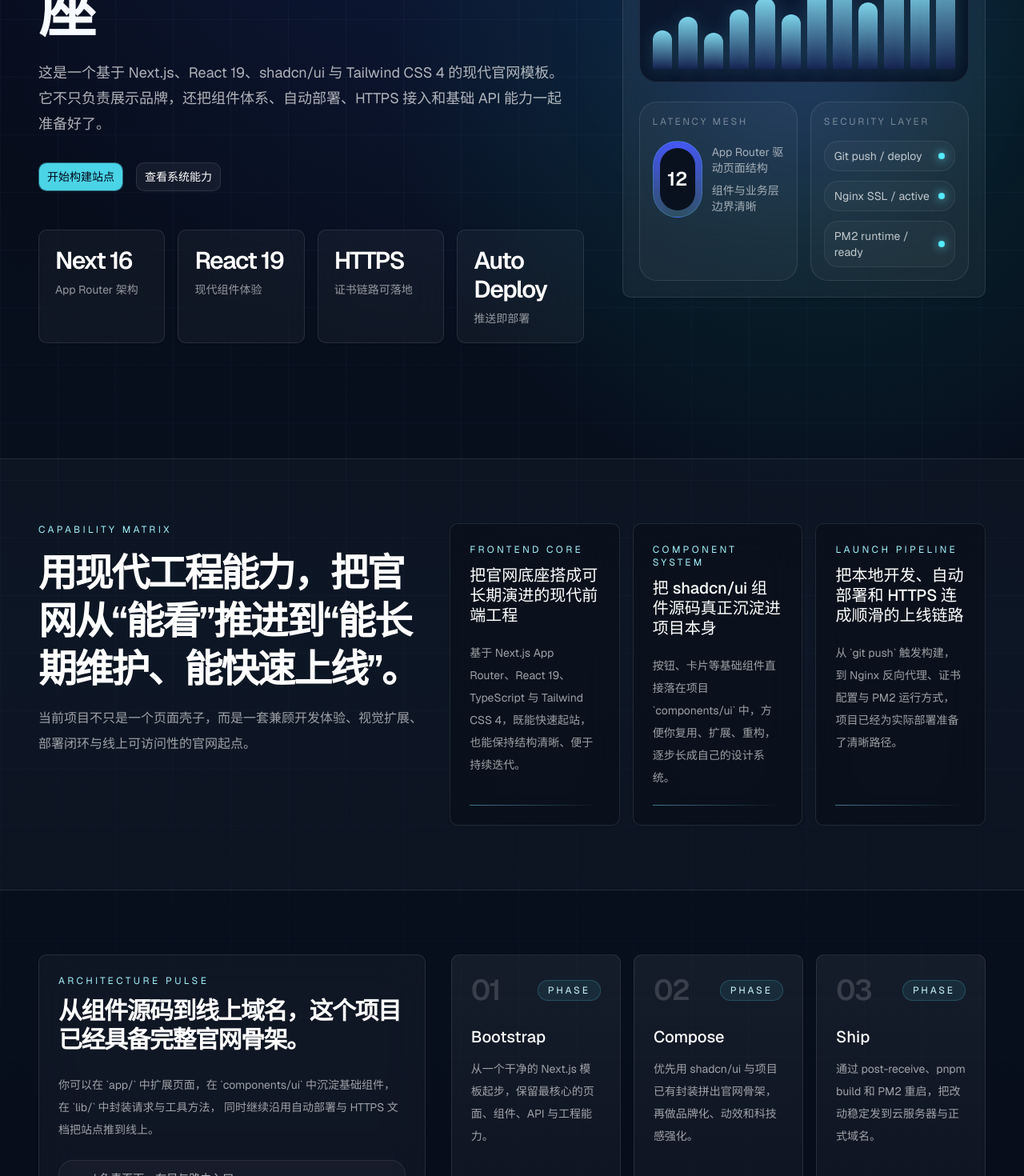
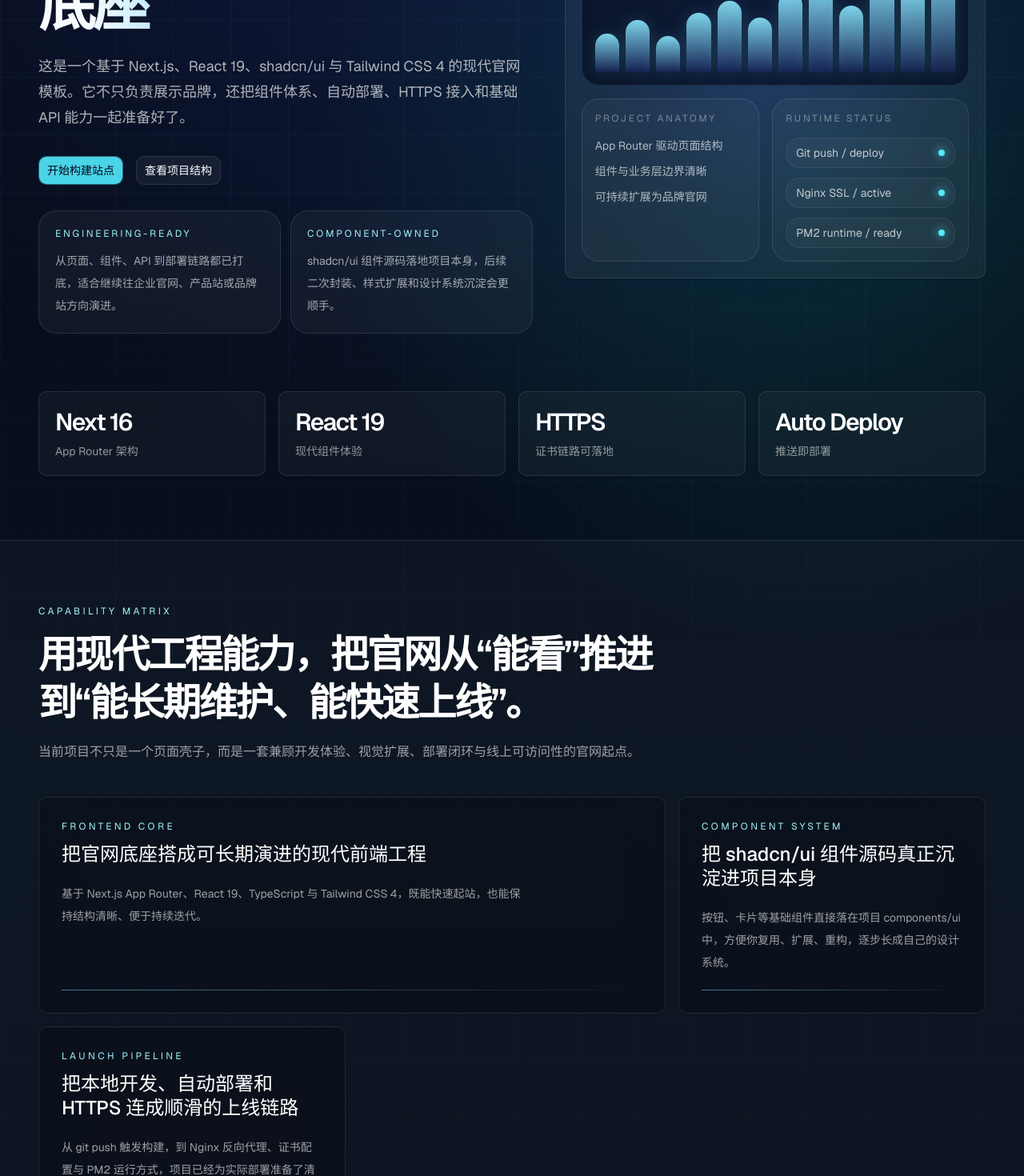
Before and after one commit to zrkun/nextjs, a Next.js app: page / in a window 1280 px wide. Shown: the part 480-1950 px from the top of the page at 80% size. Built offline with nearby package versions, Linux system fonts and the light colour scheme.

Commit message:
feat: 测试shadcn/ui

```diff
--- a/app/page.tsx
+++ b/app/page.tsx
@@ -20,13 +20,13 @@ const capabilities = [
     eyebrow: "Component System",
     title: "把 shadcn/ui 组件源码真正沉淀进项目本身",
     description:
-      "按钮、卡片等基础组件直接落在项目 `components/ui` 中，方便你复用、扩展、重构，逐步长成自己的设计系统。",
+      "按钮、卡片等基础组件直接落在项目 components/ui 中，方便你复用、扩展、重构，逐步长成自己的设计系统。",
   },
   {
     eyebrow: "Launch Pipeline",
     title: "把本地开发、自动部署和 HTTPS 连成顺滑的上线链路",
     description:
-      "从 `git push` 触发构建，到 Nginx 反向代理、证书配置与 PM2 运行方式，项目已经为实际部署准备了清晰路径。",
+      "从 git push 触发构建，到 Nginx 反向代理、证书配置与 PM2 运行方式，项目已经为实际部署准备了清晰路径。",
   },
 ];
 
@@ -34,19 +34,28 @@ const timeline = [
   {
     step: "01",
     title: "Bootstrap",
-    description: "从一个干净的 Next.js 模板起步，保留最核心的页面、组件、API 与工程能力。",
+    description: "从干净模板起步，保留页面、组件、API 与工程化能力。",
   },
   {
     step: "02",
     title: "Compose",
-    description: "优先用 shadcn/ui 与项目已有封装拼出官网骨架，再做品牌化、动效和科技感强化。",
+    description: "优先用 shadcn/ui 与项目已有封装拼出官网骨架，再做视觉强化。",
   },
   {
     step: "03",
     title: "Ship",
-    description: "通过 post-receive、pnpm build 和 PM2 重启，把改动稳定发到云服务器与正式域名。",
+    description: "通过 post-receive、pnpm build 和 PM2 重启，把改动稳定发到线上。",
   },
 ];
+
+const foundations = [
+  "app/ 负责页面、布局与路由入口",
+  "components/ui 负责沉淀可复用组件源码",
+  "lib/ 负责工具函数与 API 封装",
+  "DEPLOY / CERTIFICATE 文档负责上线链路",
+];
+
+const statusItems = ["Git push / deploy", "Nginx SSL / active", "PM2 runtime / ready"];
 
 export default function HomePage() {
   return (
@@ -54,7 +63,7 @@ export default function HomePage() {
       <div className="pointer-events-none absolute inset-0 bg-[linear-gradient(rgba(130,160,255,0.08)_1px,transparent_1px),linear-gradient(90deg,rgba(130,160,255,0.08)_1px,transparent_1px)] bg-[size:72px_72px] [mask-image:linear-gradient(180deg,rgba(255,255,255,0.8),transparent_90%)]" />
       <div className="pointer-events-none absolute inset-x-0 top-0 h-40 bg-[radial-gradient(circle_at_top,rgba(77,121,255,0.28),transparent_60%)] blur-3xl" />
 
-      <section className="relative mx-auto flex min-h-screen w-full max-w-7xl flex-col px-6 pb-16 pt-6 md:px-10 lg:px-12">
+      <section className="relative mx-auto flex min-h-screen w-full max-w-7xl flex-col px-6 pb-20 pt-6 md:px-10 lg:px-12">
         <header className="flex items-center justify-between border-b border-white/10 py-4">
           <div className="flex items-center gap-3">
             <div className="flex size-10 items-center justify-center rounded-2xl border border-cyan-400/40 bg-cyan-300/10 text-sm font-semibold tracking-[0.28em] text-cyan-200">
@@ -79,7 +88,7 @@ export default function HomePage() {
           </nav>
         </header>
 
-        <div className="grid flex-1 items-center gap-12 py-14 lg:grid-cols-[1.2fr_0.8fr] lg:py-20">
+        <div className="grid gap-10 py-14 lg:grid-cols-[1.08fr_0.92fr] lg:items-center lg:py-18">
           <div className="space-y-8">
             <div className="inline-flex items-center gap-3 rounded-full border border-cyan-300/20 bg-white/5 px-4 py-2 text-xs tracking-[0.28em] text-cyan-200 uppercase backdrop-blur">
               <span className="size-2 rounded-full bg-cyan-300 shadow-[0_0_18px_rgba(103,232,249,0.95)]" />
@@ -94,8 +103,7 @@ export default function HomePage() {
                 </span>
               </h1>
               <p className="max-w-2xl text-base leading-8 text-white/68 md:text-lg">
-                这是一个基于 Next.js、React 19、shadcn/ui 与 Tailwind CSS 4 的现代官网模板。
-                它不只负责展示品牌，还把组件体系、自动部署、HTTPS 接入和基础 API 能力一起准备好了。
+                这是一个基于 Next.js、React 19、shadcn/ui 与 Tailwind CSS 4 的现代官网模板。它不只负责展示品牌，还把组件体系、自动部署、HTTPS 接入和基础 API 能力一起准备好了。
               </p>
             </div>
 
@@ -109,19 +117,23 @@ export default function HomePage() {
                 variant="outline"
                 className="border-white/15 bg-white/5 text-white hover:bg-white/10 hover:text-white"
               >
-                <Link href="#capabilities">查看系统能力</Link>
+                <Link href="#architecture">查看项目结构</Link>
               </Button>
             </div>
 
-            <div className="grid gap-4 pt-4 sm:grid-cols-2 xl:grid-cols-4">
-              {metrics.map((item) => (
-                <Card key={item.label} className="border-white/10 bg-white/[0.04] backdrop-blur-xl">
-                  <CardContent className="space-y-2 p-5">
-                    <p className="text-3xl font-semibold tracking-[-0.05em] text-white">{item.value}</p>
-                    <p className="text-sm text-white/55">{item.label}</p>
-                  </CardContent>
-                </Card>
-              ))}
+            <div className="grid gap-3 sm:grid-cols-2">
+              <div className="rounded-3xl border border-white/10 bg-white/[0.045] p-5 backdrop-blur-xl">
+                <p className="text-xs tracking-[0.24em] text-cyan-200 uppercase">Engineering-ready</p>
+                <p className="mt-3 text-sm leading-7 text-white/62">
+                  从页面、组件、API 到部署链路都已打底，适合继续往企业官网、产品站或品牌站方向演进。
+                </p>
+              </div>
+              <div className="rounded-3xl border border-white/10 bg-white/[0.045] p-5 backdrop-blur-xl">
+                <p className="text-xs tracking-[0.24em] text-cyan-200 uppercase">Component-owned</p>
+                <p className="mt-3 text-sm leading-7 text-white/62">
+                  shadcn/ui 组件源码落地项目本身，后续二次封装、样式扩展和设计系统沉淀会更顺手。
+                </p>
+              </div>
             </div>
           </div>
 
@@ -130,7 +142,7 @@ export default function HomePage() {
             <Card className="relative overflow-hidden border-white/10 bg-white/[0.05] backdrop-blur-2xl">
               <CardContent className="p-0">
                 <div className="border-b border-white/10 p-5">
-                  <div className="flex items-center justify-between">
+                  <div className="flex items-center justify-between gap-4">
                     <div>
                       <p className="text-xs tracking-[0.28em] text-cyan-200 uppercase">Project Snapshot</p>
                       <p className="mt-2 text-xl font-medium text-white">Next.js Launch Console</p>
@@ -141,7 +153,7 @@ export default function HomePage() {
                   </div>
                 </div>
 
-                <div className="space-y-6 p-5">
+                <div className="grid gap-4 p-5">
                   <div className="rounded-3xl border border-white/10 bg-slate-950/60 p-4">
                     <div className="flex items-end justify-between gap-4">
                       <div>
@@ -161,26 +173,20 @@ export default function HomePage() {
                     </div>
                   </div>
 
-                  <div className="grid gap-4 md:grid-cols-2">
+                  <div className="grid gap-4 md:grid-cols-[0.95fr_1.05fr]">
                     <div className="rounded-3xl border border-white/10 bg-white/[0.03] p-4">
-                      <p className="text-xs tracking-[0.22em] text-white/40 uppercase">Latency Mesh</p>
-                      <div className="mt-4 flex items-center gap-3">
-                        <div className="size-24 rounded-full border border-cyan-300/20 bg-[conic-gradient(from_180deg_at_50%_50%,rgba(140,219,255,0.18),rgba(72,89,255,0.95),rgba(140,219,255,0.18))] p-2">
-                          <div className="flex size-full items-center justify-center rounded-full bg-[#09111f] text-2xl font-semibold text-white">
-                            12
-                          </div>
-                        </div>
-                        <div className="space-y-2 text-sm text-white/60">
-                          <p>App Router 驱动页面结构</p>
-                          <p>组件与业务层边界清晰</p>
-                        </div>
+                      <p className="text-xs tracking-[0.22em] text-white/40 uppercase">Project Anatomy</p>
+                      <div className="mt-4 space-y-3 text-sm text-white/65">
+                        <p>App Router 驱动页面结构</p>
+                        <p>组件与业务层边界清晰</p>
+                        <p>可持续扩展为品牌官网</p>
                       </div>
                     </div>
 
                     <div className="rounded-3xl border border-white/10 bg-white/[0.03] p-4">
-                      <p className="text-xs tracking-[0.22em] text-white/40 uppercase">Security Layer</p>
+                      <p className="text-xs tracking-[0.22em] text-white/40 uppercase">Runtime Status</p>
                       <div className="mt-4 space-y-3">
-                        {["Git push / deploy", "Nginx SSL / active", "PM2 runtime / ready"].map((item) => (
+                        {statusItems.map((item) => (
                           <div
                             key={item}
                             className="flex items-center justify-between rounded-2xl border border-white/8 bg-white/[0.03] px-3 py-2 text-sm text-white/72"
@@ -197,29 +203,43 @@ export default function HomePage() {
             </Card>
           </div>
         </div>
+
+        <div className="grid gap-4 md:grid-cols-2 xl:grid-cols-4">
+          {metrics.map((item) => (
+            <Card key={item.label} className="border-white/10 bg-white/[0.04] backdrop-blur-xl">
+              <CardContent className="space-y-2 p-5">
+                <p className="text-3xl font-semibold tracking-[-0.05em] text-white">{item.value}</p>
+                <p className="text-sm text-white/55">{item.label}</p>
+              </CardContent>
+            </Card>
+          ))}
+        </div>
       </section>
 
       <section id="capabilities" className="relative border-y border-white/10 bg-white/[0.025] py-20">
-        <div className="mx-auto grid w-full max-w-7xl gap-8 px-6 md:px-10 lg:grid-cols-[0.72fr_1fr] lg:px-12">
-          <div className="space-y-4">
+        <div className="mx-auto w-full max-w-7xl px-6 md:px-10 lg:px-12">
+          <div className="max-w-3xl space-y-4">
             <p className="text-xs tracking-[0.28em] text-cyan-200 uppercase">Capability Matrix</p>
             <h2 className="text-3xl leading-tight font-semibold tracking-[-0.05em] text-white md:text-5xl">
               用现代工程能力，把官网从“能看”推进到“能长期维护、能快速上线”。
             </h2>
-            <p className="max-w-xl text-base leading-8 text-white/60">
+            <p className="text-base leading-8 text-white/60">
               当前项目不只是一个页面壳子，而是一套兼顾开发体验、视觉扩展、部署闭环与线上可访问性的官网起点。
             </p>
           </div>
 
-          <div className="grid gap-4 md:grid-cols-3">
-            {capabilities.map((item) => (
-              <Card key={item.title} className="border-white/10 bg-black/20 backdrop-blur-xl">
-                <CardContent className="flex h-full flex-col gap-5 p-6">
+          <div className="mt-10 grid gap-4 lg:grid-cols-3">
+            {capabilities.map((item, index) => (
+              <Card
+                key={item.title}
+                className={index === 0 ? "border-white/10 bg-black/20 backdrop-blur-xl lg:col-span-2" : "border-white/10 bg-black/20 backdrop-blur-xl"}
+              >
+                <CardContent className="flex h-full flex-col gap-5 p-6 md:p-7">
                   <div className="space-y-3">
                     <p className="text-xs tracking-[0.28em] text-cyan-200 uppercase">{item.eyebrow}</p>
-                    <h3 className="text-xl leading-tight font-medium text-white">{item.title}</h3>
+                    <h3 className="max-w-xl text-xl leading-tight font-medium text-white md:text-2xl">{item.title}</h3>
                   </div>
-                  <p className="text-sm leading-7 text-white/60">{item.description}</p>
+                  <p className="max-w-xl text-sm leading-7 text-white/60">{item.description}</p>
                   <div className="mt-auto h-px w-full bg-[linear-gradient(90deg,rgba(120,226,255,0.5),transparent)]" />
                 </CardContent>
               </Card>
@@ -229,24 +249,20 @@ export default function HomePage() {
       </section>
 
       <section id="architecture" className="relative py-20">
-        <div className="mx-auto grid w-full max-w-7xl gap-8 px-6 md:px-10 lg:grid-cols-[0.84fr_1.16fr] lg:px-12">
+        <div className="mx-auto grid w-full max-w-7xl gap-8 px-6 md:px-10 lg:grid-cols-[0.96fr_1.04fr] lg:px-12">
           <Card className="border-white/10 bg-white/[0.035] backdrop-blur-xl">
-            <CardContent className="space-y-6 p-6">
+            <CardContent className="space-y-6 p-6 md:p-8">
               <div>
                 <p className="text-xs tracking-[0.28em] text-cyan-200 uppercase">Architecture Pulse</p>
-                <h2 className="mt-3 text-3xl font-semibold tracking-[-0.05em] text-white">从组件源码到线上域名，这个项目已经具备完整官网骨架。</h2>
+                <h2 className="mt-3 text-3xl font-semibold tracking-[-0.05em] text-white">
+                  从组件源码到线上域名，这个项目已经具备完整官网骨架。
+                </h2>
               </div>
               <p className="text-sm leading-7 text-white/60">
-                你可以在 `app/` 中扩展页面，在 `components/ui` 中沉淀基础组件，在 `lib/` 中封装请求与工具方法，
-                同时继续沿用自动部署与 HTTPS 文档把站点推到线上。
+                你可以在 app/ 中扩展页面，在 components/ui 中沉淀基础组件，在 lib/ 中封装请求与工具方法，同时继续沿用自动部署与 HTTPS 文档把站点推到线上。
               </p>
               <div className="grid gap-3 text-sm text-white/68">
-                {[
-                  "app/ 负责页面、布局与路由入口",
-                  "components/ui 负责沉淀可复用组件源码",
-                  "lib/ 负责工具函数与 API 封装",
-                  "DEPLOY / CERTIFICATE 文档负责上线链路",
-                ].map((item) => (
+                {foundations.map((item) => (
                   <div key={item} className="rounded-2xl border border-white/8 bg-white/[0.03] px-4 py-3">
                     {item}
                   </div>
@@ -286,7 +302,7 @@ export default function HomePage() {
                   如果你想要的不是一个空白模板，而是一套已经具备工程能力、部署方案和科技感表达的官网起点，这个项目已经可以直接继续打磨。
                 </h2>
                 <p className="max-w-2xl text-base leading-8 text-white/62">
-                  接下来只需要把你的品牌文案、页面结构和业务模块继续落进去，就能从“前端工程模板”升级成真正可上线的产品官网。
+                  接下来只需要把你的品牌文案、页面结构和业务模块继续落进去，就能从前端工程模板升级成真正可上线的产品官网。
                 </p>
               </div>
 
```
